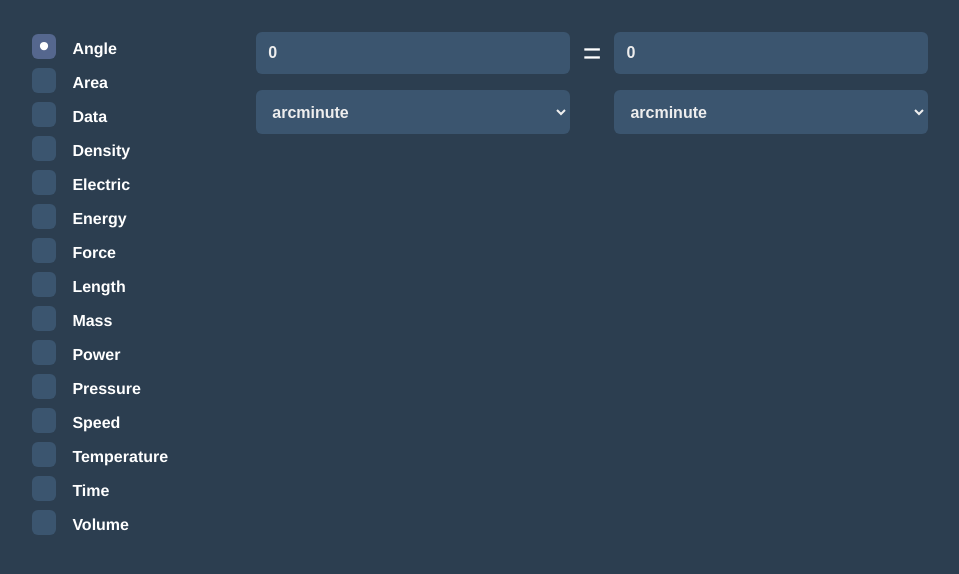
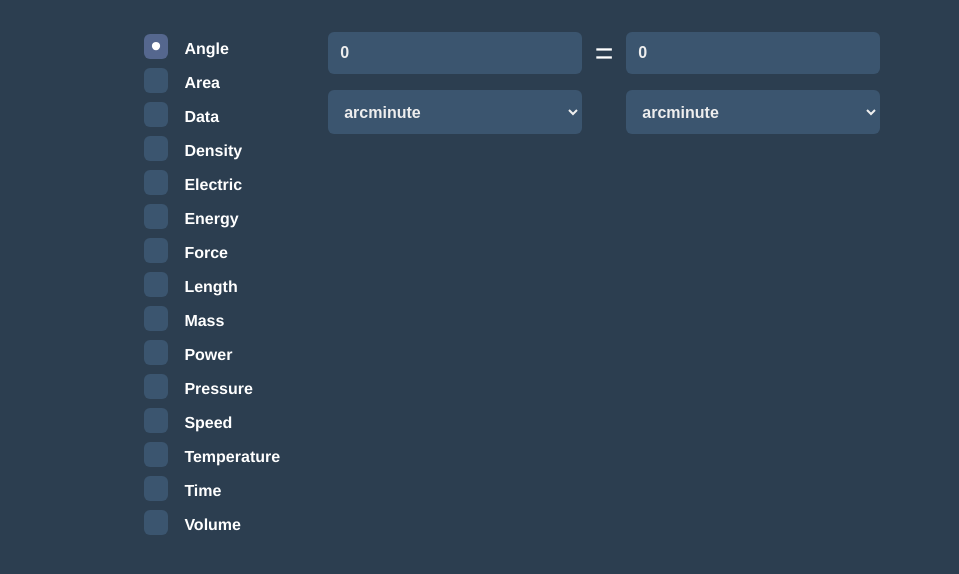
Before and after one commit to bramaudi/converto, a Vue app: page / in a window 1280 px wide. Shown: the top 574 px of the page, without its empty margins (128-1087 px from the left). Built offline with nearby package versions, Linux system fonts and the light colour scheme.

Commit message:
style: improve layout

```diff
--- a/src/App.vue
+++ b/src/App.vue
@@ -35,7 +35,10 @@
       />
     </div>
 
-    <div class="formula">{{formulaComputed}}</div>
+    <div class="formula" v-if="formulaComputed">
+      <span>Formula</span>
+      {{formulaComputed}}
+    </div>
     <ReloadPrompt />
   </div>
 </template>
@@ -101,8 +104,8 @@ const formulaComputed = computed(() => {
   const propName = property[state.property].toLowerCase()
   if (state.unitA == state.unitB) return ''
   return (property[state.property] === 'Temperature')
-    ? `[Formula] ${formulaTemperature(state.valueA, [state.unitA, state.unitB])}`
-    : `[Formula] ${math} ${propName} value with ${unitFactor}`
+    ? formulaTemperature(state.valueA, [state.unitA, state.unitB])
+    : `${math} ${propName} value with ${unitFactor}`
 })
 </script>
 
@@ -114,24 +117,30 @@ body {
   font-family: Avenir, Helvetica, Arial, sans-serif;
   -webkit-font-smoothing: antialiased;
   -moz-osx-font-smoothing: grayscale;
-  text-align: center;
+  padding: 0;
+  margin: 0;
+  background: #2c3e50;
+  color: #fff;
+}
+.app {
   max-width: 600px;
-  height: 100vh;
-  width: 100%;
   margin: auto;
   padding: 2em;
-  background: #2c3e50;
-  color: #fff;
 }
 .conversion {
   float: left;
   display: flex;
 }
 .formula {
-  text-align: center;
+  text-align: left;
   margin: 3em 0;
   float: left;
   width: 100%;
+}
+.formula span {
+  background: cornflowerblue;
+  padding: .3em;
+  margin-right: .5em;
 }
 .divider {
   font-size: xx-large;
@@ -158,13 +167,13 @@ body {
   margin-bottom: 1em;
 }
 
-@media screen and (min-width: 768px) {
-  body {
-    max-width: 1024px;
-    padding: 2em;
+@media screen and (min-width: 700px) {
+  .app {
+    max-width: 800px;
+    margin: auto;
   }
 
-  .conversion, .formula { width: 70%; }
+  .conversion, .formula { width: 75%; }
 
   .sm-only { display: none !important; }
 }
--- a/src/components/PropertySidebar.vue
+++ b/src/components/PropertySidebar.vue
@@ -36,8 +36,9 @@ const selected = computed(() => props.propertySelected)
 <style>
 .property-sidebar {
 	display: none;
-	margin-right: 5em;
+	padding-right: 3em;
 	float: left;
+	width: 25%;
 }
 .radio {
 	display: flex;
@@ -68,7 +69,7 @@ const selected = computed(() => props.propertySelected)
 	padding: .5em;
 }
 
-@media screen and (min-width: 768px) {
+@media screen and (min-width: 700px) {
 	.property-sidebar {
 		display: block !important;
 	}
```
